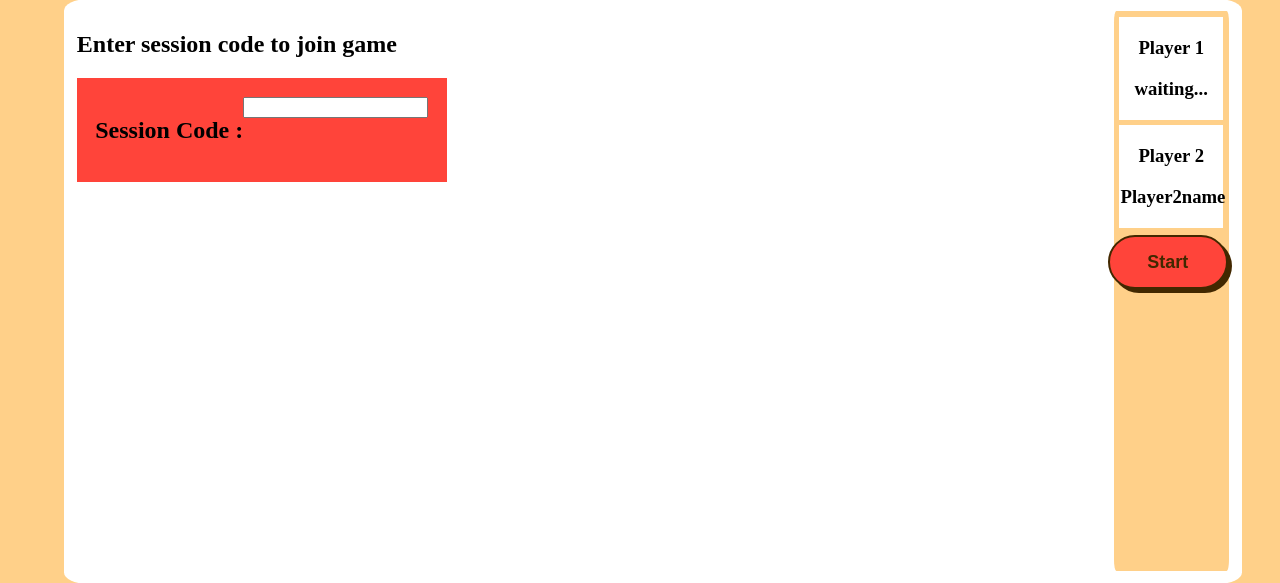
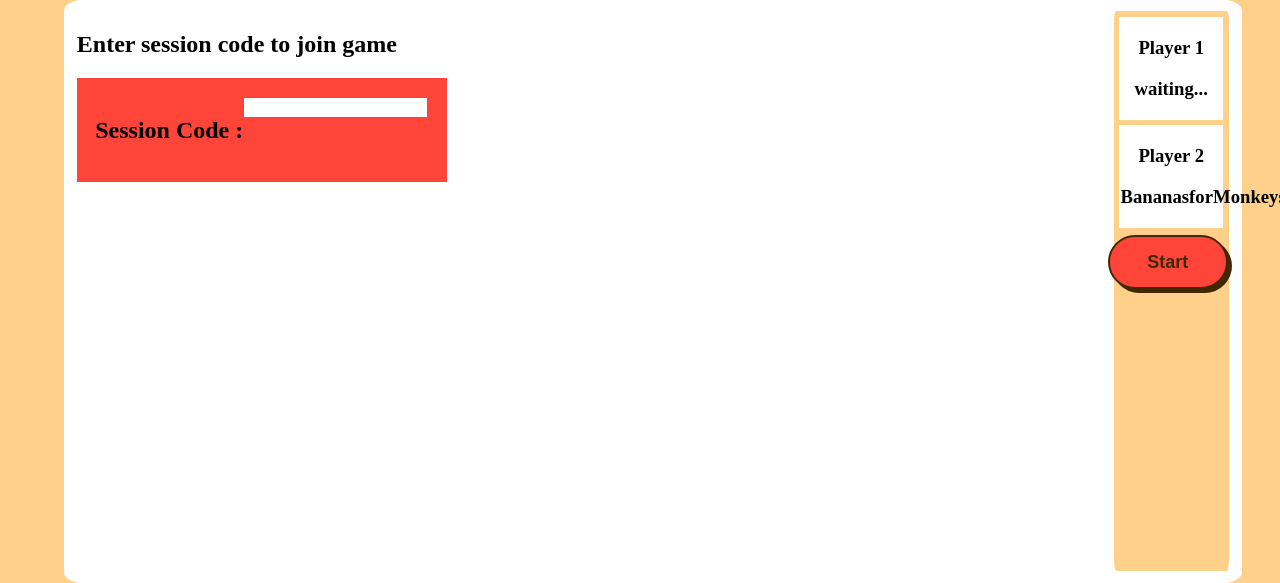
Before and after one commit to Nooriejbk/flask-practice, a Flask app: page /join in a window 1280 px wide. Shown: the part 107-690 px from the top of the page. Run offline with Flask 3, Linux system fonts and the light colour scheme.

Commit message:
Display the second player's name throughout the application
Update the join route to pass PLAYER2NAME to the join template. Modify templates/join.html, templates/prompt.html, templates/selection.html, templates/sessend.html, and templates/sharing.html to display the {{ player2name }} variable.

Replit-Commit-Author: Agent
Replit-Commit-Session-Id: 28e1bbac-6d23-40e1-918f-f5fab8053cda
Replit-Commit-Checkpoint-Type: full_checkpoint
Replit-Commit-Screenshot-Url: https://storage.googleapis.com/screenshot-production-us-central1/6045ff36-5059-4da0-bfe7-aa0315ac6f00/28e1bbac-6d23-40e1-918f-f5fab8053cda/f3IlUjZ

```diff
--- a/app.py
+++ b/app.py
@@ -35,7 +35,7 @@ def home():
 
 @app.route('/join')
 def join():
-    return render_template('join.html')
+    return render_template('join.html', player1name=PLAYER1NAME, player2name=PLAYER2NAME)
 
 @app.route('/start')
 def start():
--- a/templates/join.html
+++ b/templates/join.html
@@ -166,7 +166,7 @@
           </div>
           <div class="player-box" id="p2">
             <h3>Player 2</h3>
-            <h3> Player2name </h3>
+            <h3> {{ player2name }} </h3>
           </div>
           <a href="prompt.html"><button class="button-74" id="login-butt"> Start </button></a>
         </div>
--- a/templates/prompt.html
+++ b/templates/prompt.html
@@ -172,7 +172,7 @@
         </div>
         <div class="player-box" id="p2">
           <h3>Player 2</h3>
-          <h3> Player2name </h3>
+          <h3> {{ player2name }} </h3>
         </div>
       </div>
     </div>
--- a/templates/selection.html
+++ b/templates/selection.html
@@ -170,7 +170,7 @@
         </div>
         <div class="player-box" id="p2">
           <h3>Player 2</h3>
-          <h3> Player2name </h3>
+          <h3> {{ player2name }} </h3>
         </div>
       </div>
     </div>
--- a/templates/sessend.html
+++ b/templates/sessend.html
@@ -228,7 +228,7 @@
         </div>
         <div class="player-box" id="p2">
           <h3>Player 2</h3>
-          <h3> Player2name </h3>
+          <h3> {{ player2name }} </h3>
         </div>
           <a href="/"><button class="button-74" id="login-butt"> End </button></a>
       </div>
--- a/templates/sharing.html
+++ b/templates/sharing.html
@@ -172,7 +172,7 @@
         </div>
         <div class="player-box" id="p2">
           <h3>Player 2</h3>
-          <h3> Player2name </h3>
+          <h3> {{ player2name }} </h3>
         </div>
           <a href="/sessend"><button class="button-74" id="login-butt"> Next </button></a>
       </div>
```
